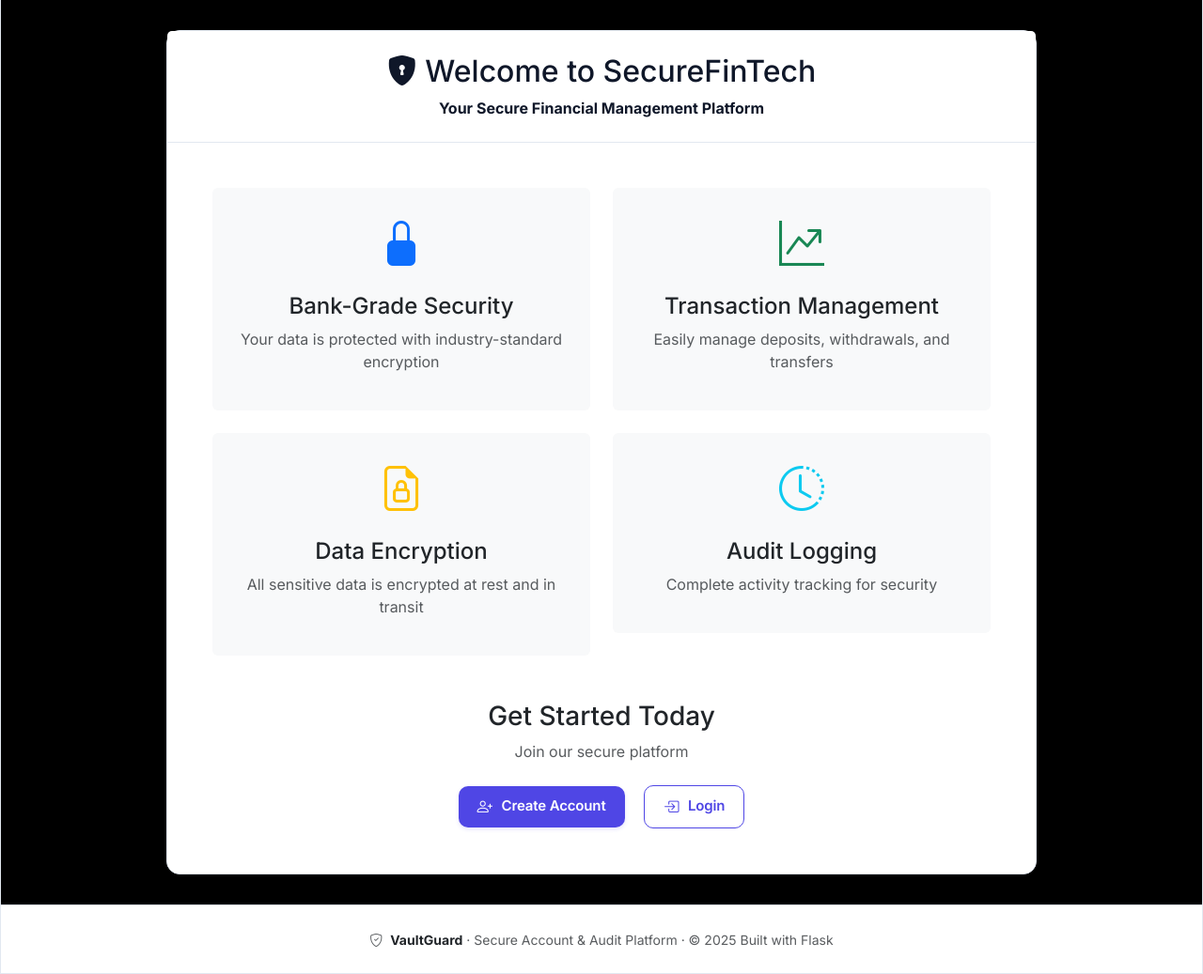
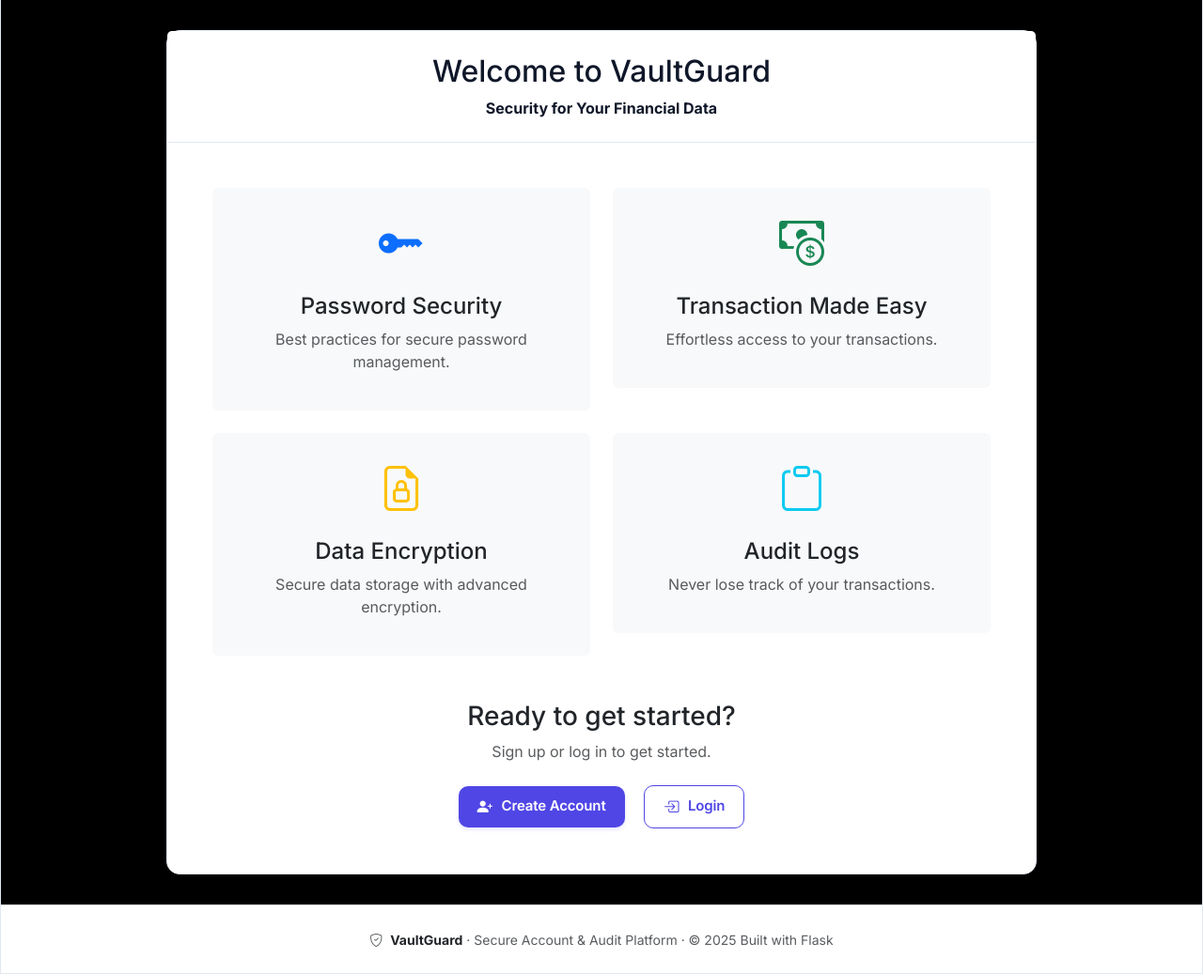
Before and after one commit to fawad-liaqat/Vaultguard, a Flask app: page / in a window 1280 px wide. Shown: the part 57-1094 px from the top of the page at 94% size. Run offline with Flask 3, Linux system fonts and the light colour scheme.

Commit message:
Update index.html

```diff
--- a/vaultguard/templates/index.html
+++ b/vaultguard/templates/index.html
@@ -6,33 +6,31 @@
   <div class="col-md-10">
     <div class="card">
       <div class="card-header text-center py-4">
-        <h2><i class="bi bi-shield-lock-fill"></i> Welcome to SecureFinTech</h2>
-        <p class="mb-0">Your Secure Financial Management Platform</p>
+        <h2><i class="bi bi-security-fill"></i> Welcome to VaultGuard</h2>
+        <p class="mb-0">Security for Your Financial Data</p>
       </div>
       <div class="card-body p-5">
         <div class="row">
           <div class="col-md-6 mb-4">
             <div class="text-center p-4 bg-light rounded">
               <i
-                class="bi bi-lock-fill text-primary"
+                class="bi bi-key-fill text-primary"
                 style="font-size: 3rem"
               ></i>
-              <h4 class="mt-3">Bank-Grade Security</h4>
+              <h4 class="mt-3">Password Security</h4>
               <p class="text-muted">
-                Your data is protected with industry-standard encryption
+                Best practices for secure password management.
               </p>
             </div>
           </div>
           <div class="col-md-6 mb-4">
             <div class="text-center p-4 bg-light rounded">
               <i
-                class="bi bi-graph-up-arrow text-success"
+                class="bi bi-cash-coin text-success"
                 style="font-size: 3rem"
               ></i>
-              <h4 class="mt-3">Transaction Management</h4>
-              <p class="text-muted">
-                Easily manage deposits, withdrawals, and transfers
-              </p>
+              <h4 class="mt-3">Transaction Made Easy</h4>
+              <p class="text-muted">Effortless access to your transactions.</p>
             </div>
           </div>
           <div class="col-md-6 mb-4">
@@ -43,30 +41,27 @@
               ></i>
               <h4 class="mt-3">Data Encryption</h4>
               <p class="text-muted">
-                All sensitive data is encrypted at rest and in transit
+                Secure data storage with advanced encryption.
               </p>
             </div>
           </div>
           <div class="col-md-6 mb-4">
             <div class="text-center p-4 bg-light rounded">
-              <i
-                class="bi bi-clock-history text-info"
-                style="font-size: 3rem"
-              ></i>
-              <h4 class="mt-3">Audit Logging</h4>
-              <p class="text-muted">Complete activity tracking for security</p>
+              <i class="bi bi-clipboard text-info" style="font-size: 3rem"></i>
+              <h4 class="mt-3">Audit Logs</h4>
+              <p class="text-muted">Never lose track of your transactions.</p>
             </div>
           </div>
         </div>
 
         <div class="text-center mt-4">
-          <h3>Get Started Today</h3>
-          <p class="text-muted mb-4">Join our secure platform</p>
+          <h3>Ready to get started?</h3>
+          <p class="text-muted mb-4">Sign up or log in to get started.</p>
           <a
             href="{{ url_for('register') }}"
             class="btn btn-primary btn-lg me-3"
           >
-            <i class="bi bi-person-plus"></i> Create Account
+            <i class="bi bi-person-plus-fill"></i> Create Account
           </a>
           <a
             href="{{ url_for('login') }}"
```
Also changed, not shown: 1 other file.
